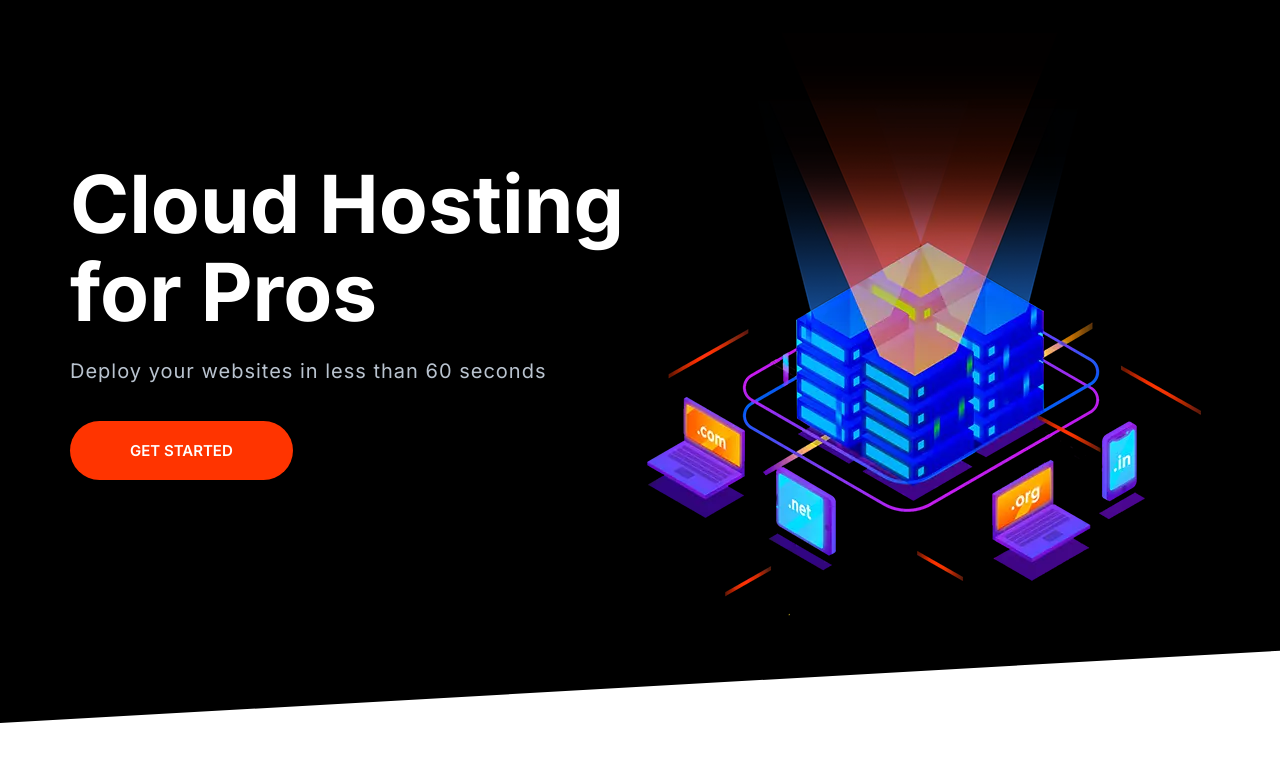
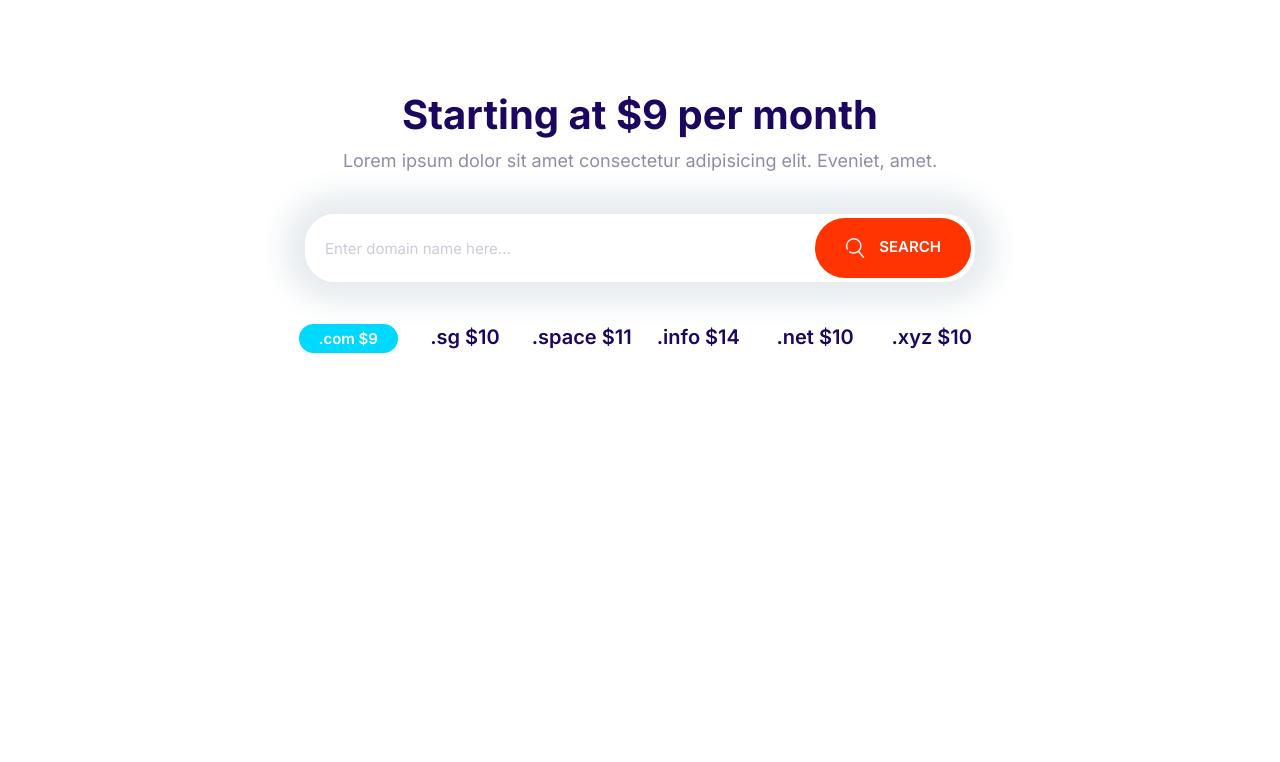
Before and after one commit to alazaradane/Imaginary_Hosting, a plain HTML site: page index.html in a window 1280 px wide. Drawn offline with Linux system fonts and the light colour scheme.

Commit message:
build domain-block component

```diff
--- a/css/style.css
+++ b/css/style.css
@@ -189,10 +189,17 @@
     font-size: 1.8rem;
     font-weight: 600;
     margin: 1rem 0;
+    outline: 0;
     padding: 2rem 3rem;
     text-align: center;
     text-transform: uppercase;
     white-space: nowrap;
+}
+.btn .icon{
+    width: 2rem;
+    height: 2rem;
+    margin-right: 1rem;
+    vertical-align: middle;
 }
 
 .btn--primary{
@@ -265,7 +272,7 @@
 .input-group .input{
     border: 0;
     flex-grow: 1;
-    padding: 1.5rem 1rem;
+    padding: 1.5rem 2rem;
 }
 
 .input-group .btn{
@@ -624,3 +631,26 @@
         align-self: center;
     }
 }
+/* Domain Block*/
+.block-domain .input-group{
+    box-shadow: 0 0 30px 20px #e6ebee;
+    border: 0;
+    margin: 4rem auto;
+    max-width:670px;
+}
+.block-domain__prices{
+    display: grid;
+    grid-template-columns: repeat(3,1fr);
+    grid-template-rows: repeat(2,6rem);
+    font-size: 2rem;
+    font-weight: 600;
+    justify-items: center;
+    max-width: 700px;
+    margin:0 auto;
+}
+
+@media screen and (min-width:768px){
+    .block-domain__prices{
+        grid-template-columns: repeat(auto-fit,minmax(10rem,1fr));
+    }
+}
--- a/index.html
+++ b/index.html
@@ -11,23 +11,28 @@
     <link href="https://fonts.googleapis.com/css2?family=Inter:wght@400;600;700&display=swap" rel="stylesheet">
 </head>
 <body>
-    <section class="block block--dark block--skewed-left hero">
-        <div class=" container grid grid--1x2">
-            <header class="block__header hero__content">
-                <h1 class="block__heading">Cloud Hosting for Pros</h1>
-                <p class="hero__tagline">Deploy your websites in less than 60 seconds</p>
-                <a href="" class="btn btn--accent btn--stretched">Get Started</a>
-            </header>
-            <picture>
-                <source
-                type="image/webp"
-                srcset="images/banner.webp 1x, images/banner@2x.webp 2x">
-                <source
-                type="image/png"
-                srcset="images/banner.png 1x, images/banner@2x.png 2x">
-                <img class="hero__image" src="images/banner.png" alt="">
-            </picture>
+    <section class="block container block-domain">
+        <header class="block__header">
+            <h2>Starting at $9 per month</h2>
+            <p>Lorem ipsum dolor sit amet consectetur adipisicing elit. Eveniet, amet.</p>
+        </header>
+        <div class="input-group">
+            <input type="text" class="input" placeholder="Enter domain name here...">
+            <button class="btn btn--accent">
+                <svg class="icon icon--white">
+                    <use xlink:href="images/sprite.svg#search"></use>
+                </svg>
+                Search
+            </button>
         </div>
+        <ul class="list block-domain__prices">
+            <li><span class="badge badge--secondary">.com $9</span></li>
+            <li>.sg $10</li>
+            <li>.space $11</li>
+            <li>.info $14</li>
+            <li>.net $10</li>
+            <li>.xyz $10</li>
+        </ul>
     </section>
     <script src="js/main.js"></script>
 </body>
```
Also changed, not shown: components/domain_block.html (added, +23 -0 lines), components/inputs.html (+1 -1 lines), 2 other files.
